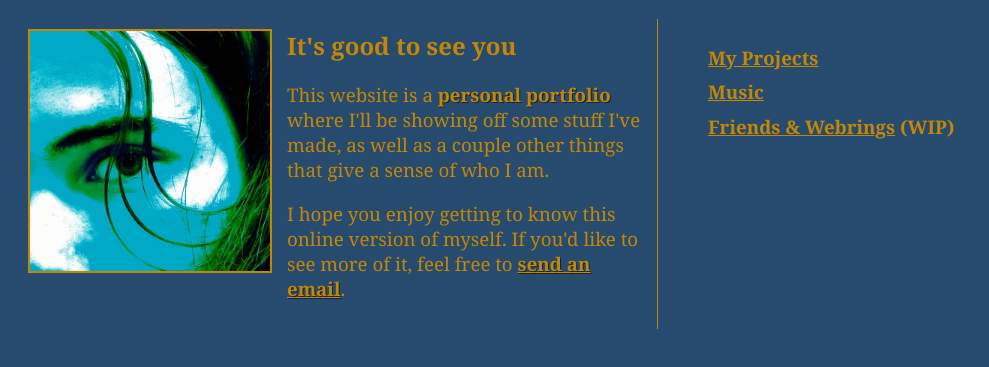
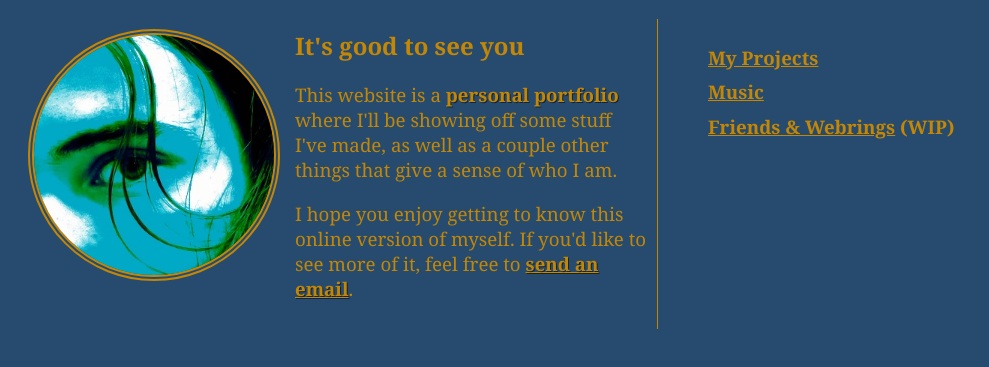
Before and after one commit to gdm-9961/CDM-website-jun24, a plain HTML site: page index.html in a window 1280 px wide. Shown: the part 67-434 px from the top of the page, without its empty margins (0-989 px from the left). Drawn offline with Linux system fonts and the light colour scheme.

Commit message:
Update index.css
Make image circular

```diff
--- a/index.css
+++ b/index.css
@@ -8,10 +8,11 @@
 #about h2{margin-top:0}
 #about h3{font-weight:normal}
 #face {
+	border-radius:150px;
 	float:left;
 	width:240px;
 	margin:0 15px 10px 0;
-	border: 2px solid #C38705;
+	border: 6px double #C38705;
 }
 #sublinks{
 	width:620px;
```
